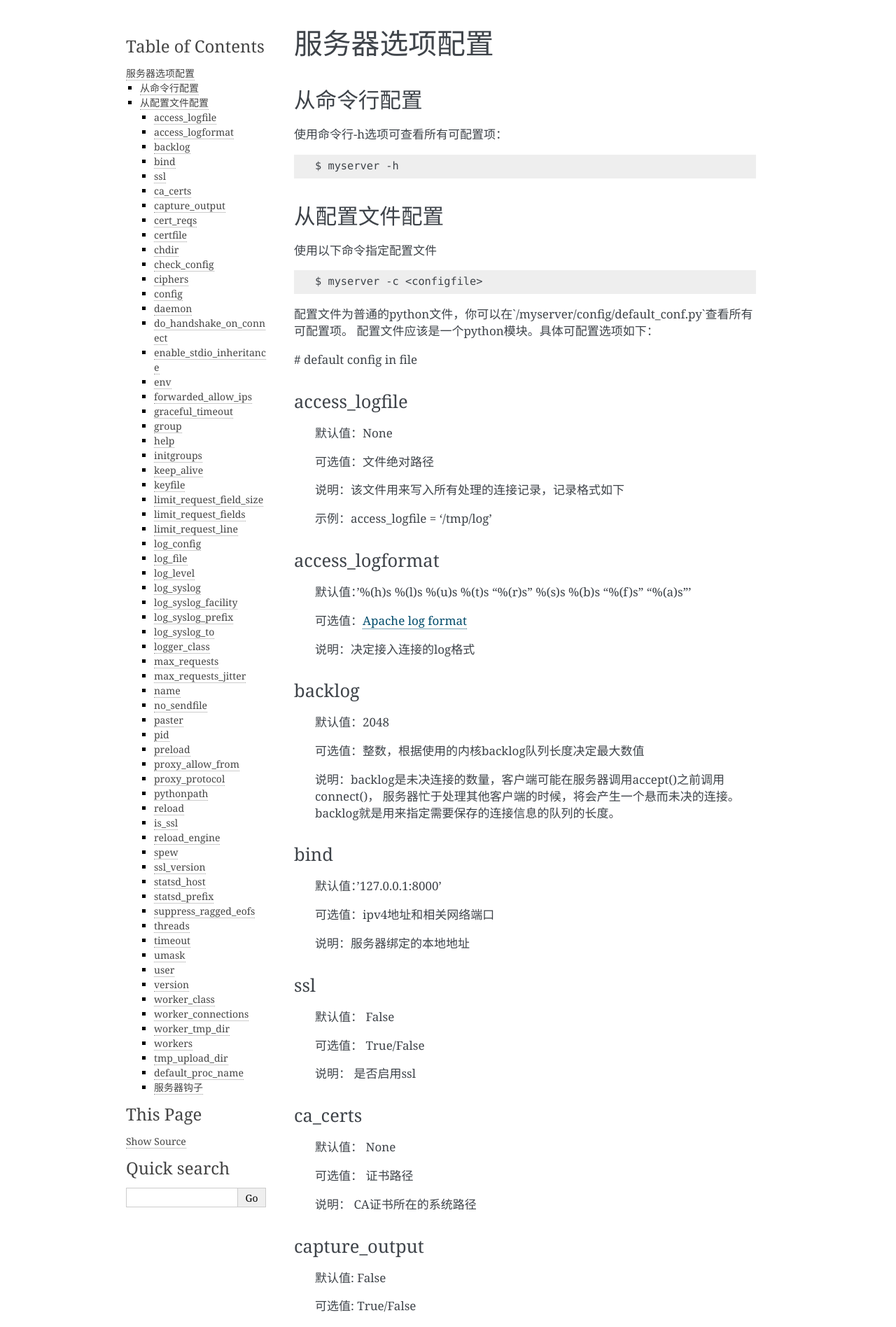
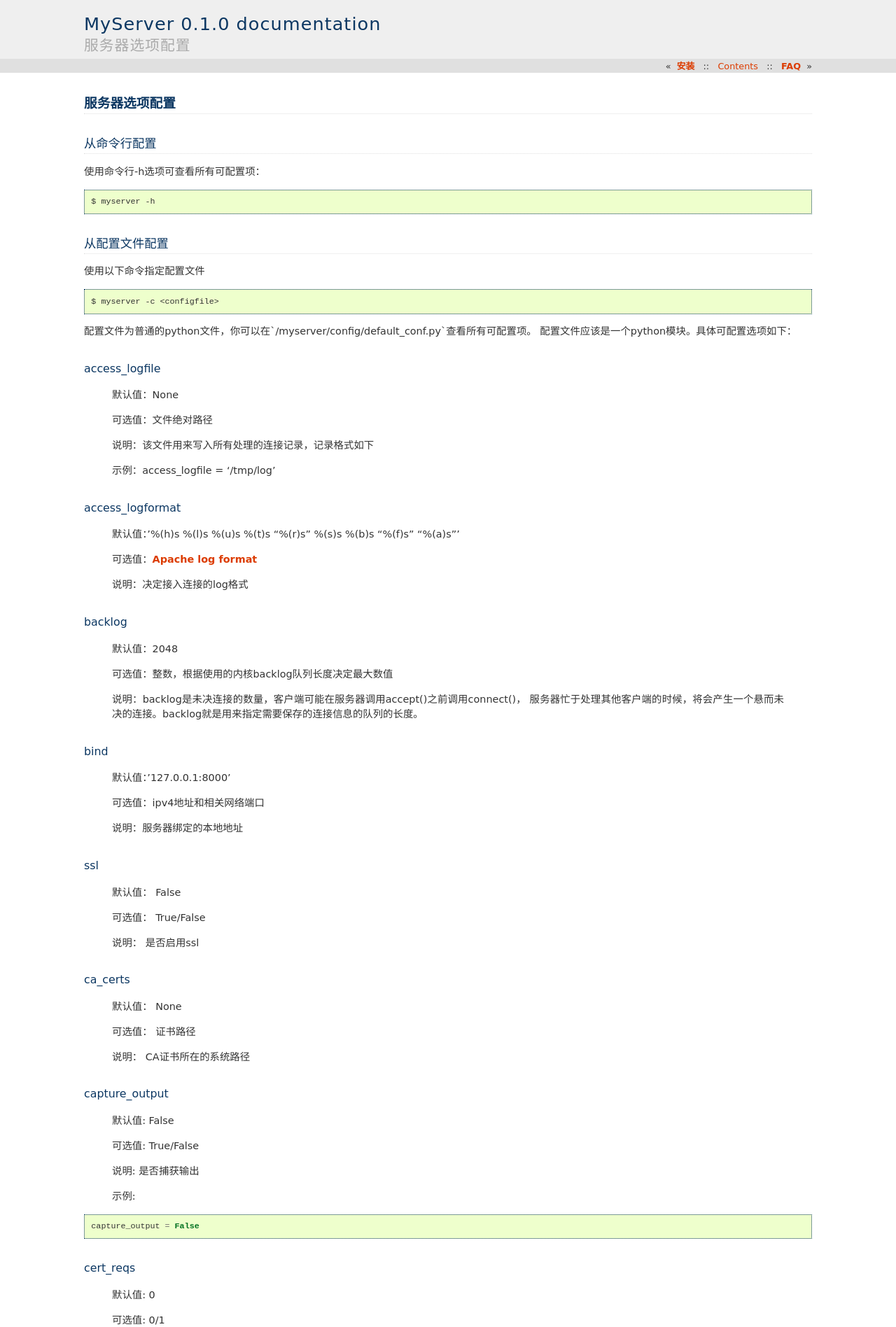
Before and after one commit to dispensable/myserver, a Sphinx documentation site: the page built from docs/configuration.rst, in a window 1280 px wide. Shown: the top 1896 px of the page at 70% size. Built offline with Sphinx 7.4.7, drawn with Linux system fonts in a browser that asks for light colours; pages that are not in the unit, such as notebooks, are missing from menus; some of the changed text lies outside the part shown.

Commit message:
doc type fix and hyperlink fix

```diff
--- a/docs/conf.py
+++ b/docs/conf.py
@@ -89,7 +89,7 @@
 # The theme to use for HTML and HTML Help pages.  See the documentation for
 # a list of builtin themes.
 #
-html_theme = 'alabaster'
+html_theme = 'haiku'
 
 # Theme options are theme-specific and customize the look and feel of a theme
 # further.  For a list of options available for each theme, see the
--- a/docs/configuration.rst
+++ b/docs/configuration.rst
@@ -24,9 +24,6 @@
 
 配置文件为普通的python文件，你可以在`/myserver/config/default_conf.py`查看所有可配置项。
 配置文件应该是一个python模块。具体可配置选项如下：
-
-
-# default config in file
 
 access_logfile
 ^^^^^^^^^^^^^^
@@ -167,9 +164,9 @@
 
     可选值: ssl版本 [#]_
 
-.. [#] 见 `SSL and TLS version<https://wiki.openssl.org/index.php/SSL_and_TLS_Protocols>`_
+.. [#] 见 `SSL and TLS version <https://wiki.openssl.org/index.php/SSL_and_TLS_Protocols>`_
 
-    说明: `TSL<https://tools.ietf.org/html/rfc5246>`_
+    说明: `TSL <https://tools.ietf.org/html/rfc5246>`_
 
     示例:
 
@@ -216,7 +213,7 @@
 
     说明: 是否在ssl连接时握手 [#]_
 
-.. [#] 参见`ssl module<https://docs.python.org/3/library/ssl.html#ssl.wrap_socket>`_
+.. [#] 参见 `ssl module <https://docs.python.org/3/library/ssl.html#ssl.wrap_socket>`_
 
     示例:
 
@@ -469,7 +466,7 @@
 
     默认值: 'user'
 
-    可选值: `RFC3164<https://tools.ietf.org/html/rfc3164#section-4.1.1>`_
+    可选值: `RFC3164 <https://tools.ietf.org/html/rfc3164#section-4.1.1>`_
 
     说明: syslog facility
 
@@ -576,7 +573,7 @@
 
     可选值: True/False
 
-    说明: 禁用`sendfile<https://www.ibm.com/developerworks/cn/linux/l-cn-zerocopy2/>`_ 系统调用
+    说明: 禁用 `sendfile <https://www.ibm.com/developerworks/cn/linux/l-cn-zerocopy2/>`_  系统调用
 
     示例:
 
@@ -739,7 +736,7 @@
 
     默认值: 3
 
-    可选值: see `TSL AND SSL VERSION<https://wiki.openssl.org/index.php/SSL_and_TLS_Protocols>`_
+    可选值: see `TSL AND SSL VERSION <https://wiki.openssl.org/index.php/SSL_and_TLS_Protocols>`_
 
     说明: SSL 版本
 
```
Also changed, not shown: 18 other files.
